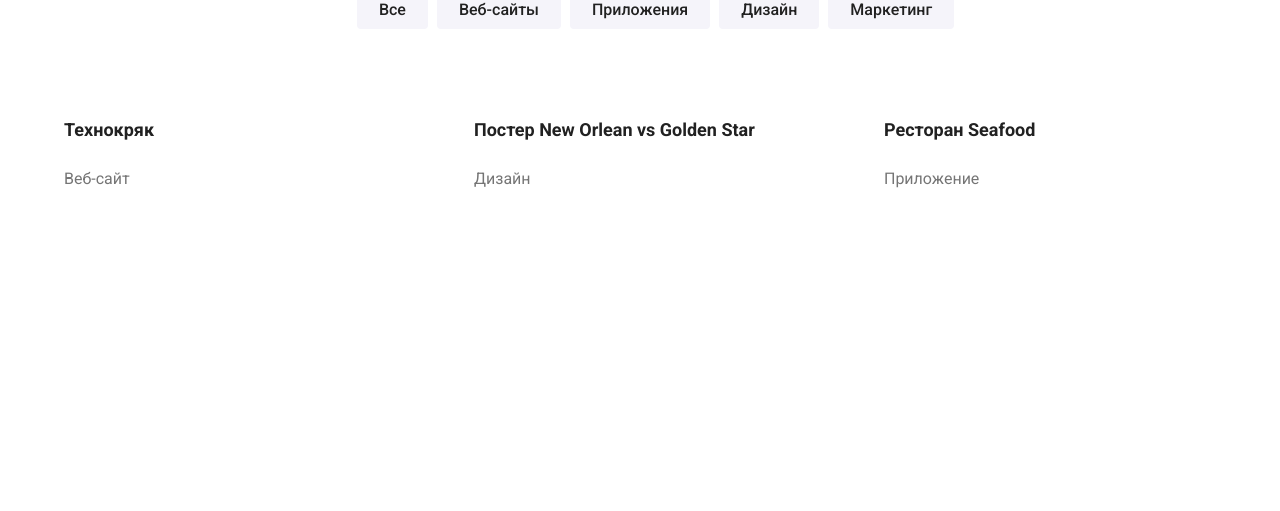
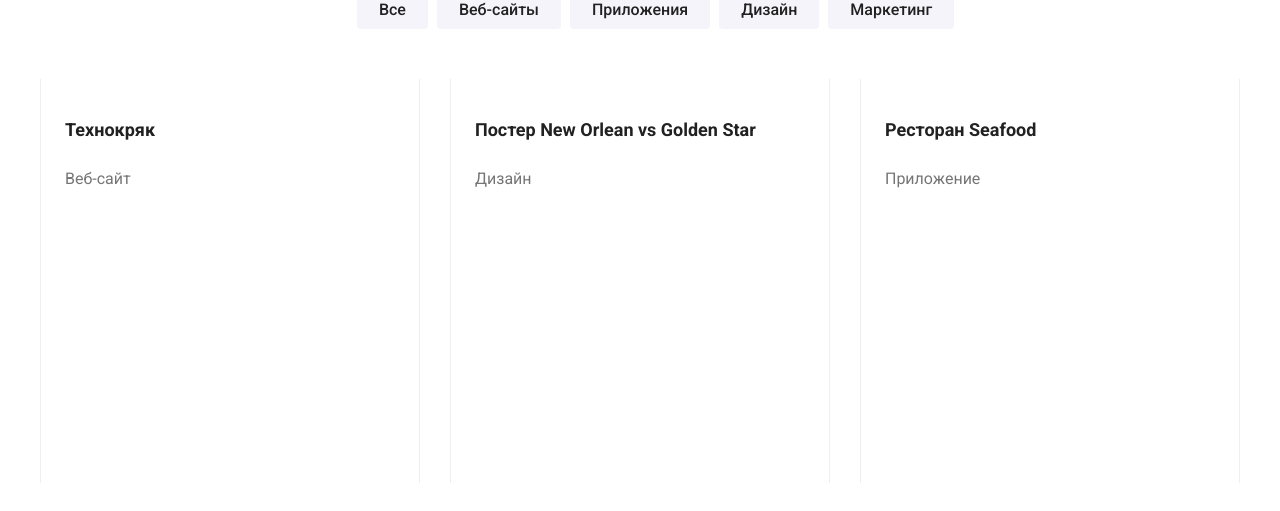
Before and after one commit to IrinaDiachenco/goit-markup-hw-05, a plain HTML site: page portfolio.html in a window 1280 px wide. Shown: the part 197-708 px from the top of the page. Drawn offline with nearby package versions, Linux system fonts and the light colour scheme.

Commit message:
Update styles.css

```diff
--- a/css/styles.css
+++ b/css/styles.css
@@ -674,7 +674,8 @@ h1 {
     margin-left: 0px;
     padding-left: 0px;
     background: #FFFFFF;
-
+    border-right: 1px solid #EEEEEE;
+    border-left: 1px solid #EEEEEE;
     box-sizing: border-box;
 }
 
```
